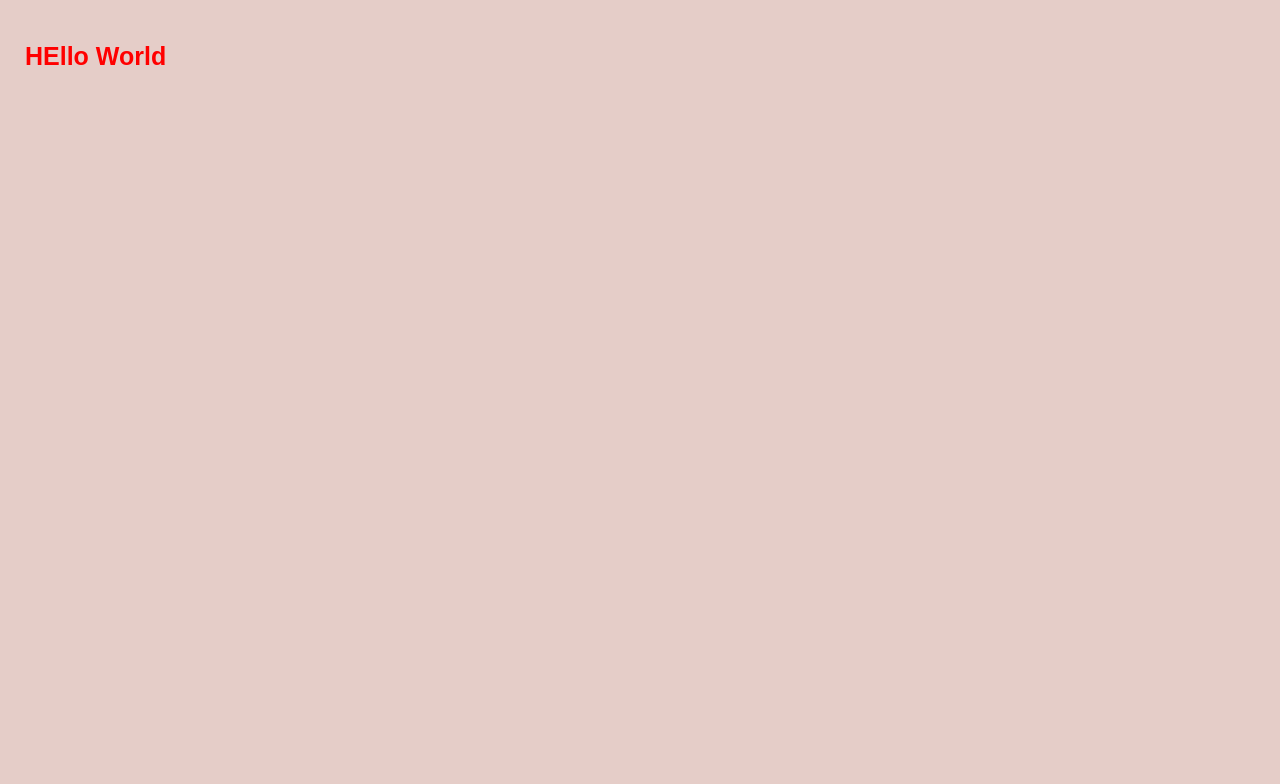
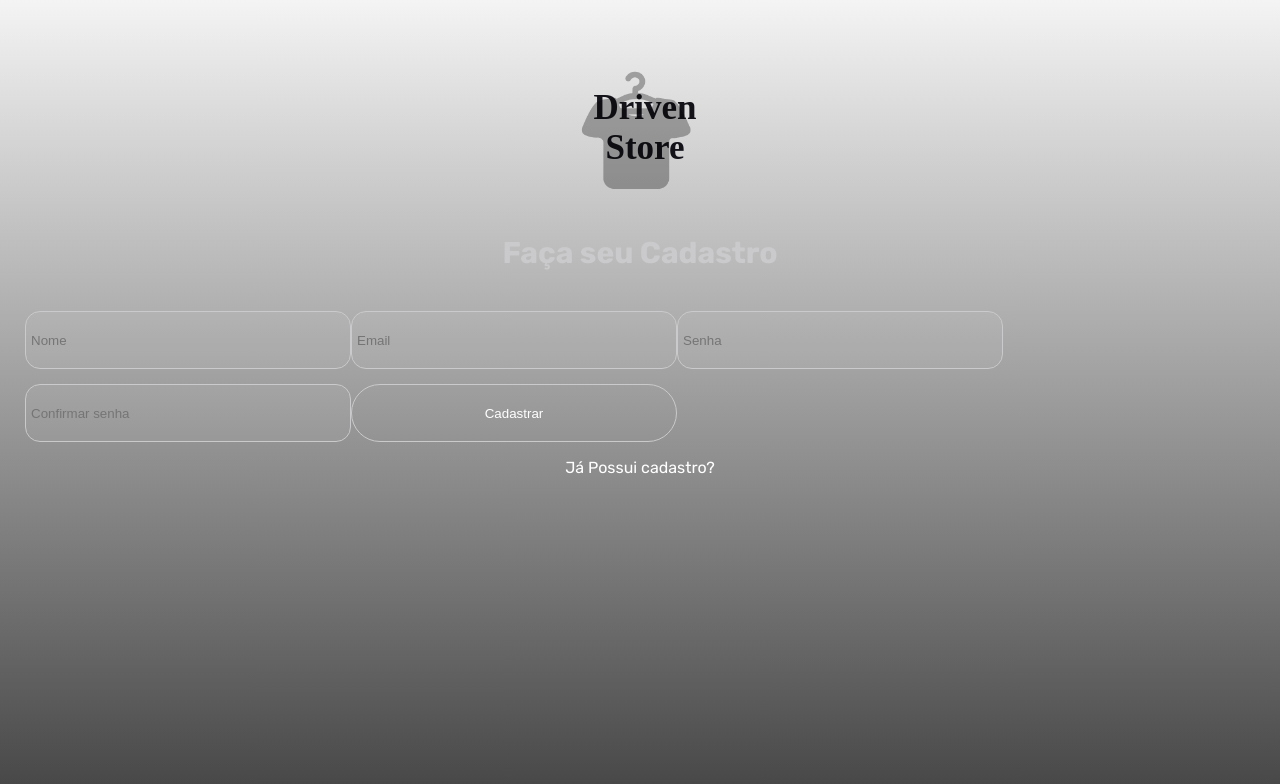
Before and after one commit to LayconJohn/projeto14-driven-store-front, a React app: page /cadastro in a window 1280 px wide. Built offline with nearby package versions, Linux system fonts and the light colour scheme; a web font is replaced by a local one.

Commit message:
feat: Tela de cadastro do usuário

```diff
--- a/public/index.html
+++ b/public/index.html
@@ -3,7 +3,13 @@
   <head>
     <meta charset="utf-8" />
     <meta name="viewport" content="width=device-width, initial-scale=1" />
-    <title>React App</title>
+    <title>DrivenStore</title>
+    <link rel="preconnect" href="https://fonts.googleapis.com">
+  <link rel="preconnect" href="https://fonts.gstatic.com" crossorigin>
+  <link href="https://fonts.googleapis.com/css2?family=Rubik:ital,wght@0,400;0,700;1,400&display=swap" rel="stylesheet">
+  <link rel="preconnect" href="https://fonts.googleapis.com">
+<link rel="preconnect" href="https://fonts.gstatic.com" crossorigin>
+<link href="https://fonts.googleapis.com/css2?family=Rubik+Glitch&family=Rubik:ital,wght@0,400;0,700;1,400&display=swap" rel="stylesheet">
   </head>
   <body>
     <noscript>You need to enable JavaScript to run this app.</noscript>
--- a/src/assets/globalStyles.js
+++ b/src/assets/globalStyles.js
@@ -2,13 +2,90 @@ import styled, {createGlobalStyle} from "styled-components";
 
 const GlobalStyle = createGlobalStyle`
   body {
+    width: 100%;
+    height: 100vh;
     margin: 0;
     padding: 25px;
-    background: #E5CDC8;
+    background-image: linear-gradient( to bottom, #F4F4F4, #D6D6D6, #B9B9B9, #9C9C9C, #7F7F7F, #626262, #454545);
+    background-repeat: space;
+    background-position: center;
+    background-size: cover;
     font-family: Open-Sans, Helvetica, Sans-Serif;
+    font-family: 'Rubik', sans-serif;
+  }
+
+  * {
     box-sizing: border-box;
-    font-family: 'Raleway', sans-serif;
   }
 `;
 
-export {GlobalStyle}
+
+const TituloLogo = styled.h1`
+  font-size: 35px;
+  color: #14131A;
+  font-weight: bold;
+  font-family: 'Rubik', sans-serif;
+  font-family: 'Rubik Glitch', cursive;
+  text-align: center;
+  position: absolute;
+  left: 10px;
+  top: 10px;
+
+`;
+
+const SubTitulo = styled.h3`
+  font-size: 30px;
+  font-weight: 700;
+  color: #CACACC;
+`
+
+const Logo = styled.div`
+  display: flex;
+  justify-content: center;
+  align-items: center;
+  position: relative;
+  margin-top: 30px;
+
+  img {
+    width: 150px;
+    height: 150px;
+    opacity: 0.3;
+  }
+`;
+
+const FormInput = styled.input`
+  width: 326px;
+  height: 58px;
+  border-radius: 15px;
+  border: 1px solid #CACACC;
+  background-color: rgba(255, 255, 255, 0.05);
+  margin-top: 10px;
+  color: white;
+  padding: 0 5px;
+`;
+
+const FormButton = styled.button`
+  width: 326px;
+  height: 58px;
+  border-radius: 30px;
+  border: 1px solid #CACACC;
+  background-color: transparent;
+  margin-top: 15px;
+  color: white;
+`;
+
+const Legenda = styled.p`
+  font-size: 16px;
+  color: #fff;
+  cursor: pointer;
+`;
+
+export {
+  GlobalStyle,
+  TituloLogo,
+  Logo,
+  SubTitulo,
+  FormInput,
+  FormButton,
+  Legenda,
+}
--- a/src/componentes/App.js
+++ b/src/componentes/App.js
@@ -1,17 +1,18 @@
-import styled from "styled-components";
+import { BrowserRouter, Routes, Route } from "react-router-dom";
+
+import Cadastro from "./Cadastro/Cadastro";
 import { GlobalStyle } from "../assets/globalStyles";
 
 export default function App() {
     return (
         <>
-            <GlobalStyle />
-            <Titulo> HEllo World </Titulo>
+            <BrowserRouter>
+                <GlobalStyle />
+                <Routes>
+                    <Route path="/cadastro" element={<Cadastro />} />
+                </Routes>
+            </BrowserRouter>
+
         </>
     )
 }
-
-const Titulo = styled.h1`
-    font-size: 25px;
-    font-weight: 700;
-    color: red;
-`
--- /dev/null
+++ b/src/componentes/Cadastro/Cadastro.js
@@ -0,0 +1,111 @@
+import styled from "styled-components";
+import { useState } from "react";
+import { useNavigate } from "react-router-dom";
+
+import { cadastrarUser } from "../../servicos/drivenStore";
+
+import { TituloLogo, Logo, SubTitulo, FormInput, FormButton, Legenda } from "../../assets/globalStyles";
+import logo from "../../assets/logo.png";
+
+export default function Cadastro() {
+    //state
+    const [nome, setNome] = useState("");
+    const [email, setEmail] = useState("");
+    const [senha, setSenha] = useState("");
+    const [confirmarSenha, setConfirmarSenha] = useState("");
+    const [desabilitado, setDesabilitado] = useState(false);
+
+    //hooks
+    const navigate = useNavigate();
+
+    //logic
+    function cadastrarUsuario(e) {
+        e.preventDefault();
+        setDesabilitado(false);
+
+        if (senha !== confirmarSenha) {
+            alert("Os campos de senhas devem ser iguais");
+            setSenha("");
+            setConfirmarSenha("");
+            return;
+        }
+
+        const body = {nome, email, senha};
+        cadastrarUser(body)
+            .then( (res) => {
+                console.log(res.data);
+                navigate("/");
+            })
+            .catch( (err) => {
+                alert("Erro ao cadastrar, tente novamente");
+                setNome("");
+                setEmail("");
+                setSenha("");
+                setConfirmarSenha("");
+            })
+
+        setDesabilitado(true);
+    }
+
+    //render
+    return (
+        <Tela>
+            <Logo>
+                <TituloLogo>Driven Store</TituloLogo>
+                <img src={logo} alt="Driven Store"/>
+            </Logo>
+            <SubTitulo> Faça seu Cadastro </SubTitulo>
+            <form onSubmit={(e) => cadastrarUsuario(e)}>
+                <FormInput
+                    placeholder="Nome"
+                    type="text"
+                    value={nome}
+                    onChange={(e) => setNome(e.target.value)}
+                    disabled={desabilitado}
+                    required
+                />
+                <FormInput
+                    placeholder="Email"
+                    type="email"
+                    value={email}
+                    onChange={(e) => setEmail(e.target.value)}
+                    disabled={desabilitado}
+                    required
+                />
+                <FormInput
+                    placeholder="Senha"
+                    type="password"
+                    value={senha}
+                    onChange={(e) => setSenha(e.target.value)}
+                    disabled={desabilitado}
+                    required
+                />
+                <FormInput
+                    placeholder="Confirmar senha"
+                    type="password"
+                    value={confirmarSenha}
+                    onChange={(e) => setConfirmarSenha(e.target.value)}
+                    disabled={desabilitado}
+                    required
+                />
+                <FormButton type="submit" disabled={desabilitado}>
+                    {desabilitado ?
+                    "Carregando..."
+                    :
+                    "Cadastrar"
+                    }
+                </FormButton>
+            </form>
+            <Legenda onClick={() => navigate("/")}> Já Possui cadastro? </Legenda>
+        </Tela>
+    )
+
+}
+
+const Tela = styled.div`
+    width: 100%;
+    height: 100%;
+    display: flex;
+    flex-direction: column;
+    align-items: center;
+`;
--- /dev/null
+++ b/src/servicos/drivenStore.js
@@ -0,0 +1,13 @@
+import axios from "axios";
+
+const BASE_URL = "http://localhost:5000"
+
+function cadastrarUser(body) {
+    const promisse = axios.post(`${BASE_URL}/cadastro`, body);
+    return promisse;
+}
+
+export {
+    cadastrarUser,
+
+}
```
Also changed, not shown: src/assets/logo.png (added).
